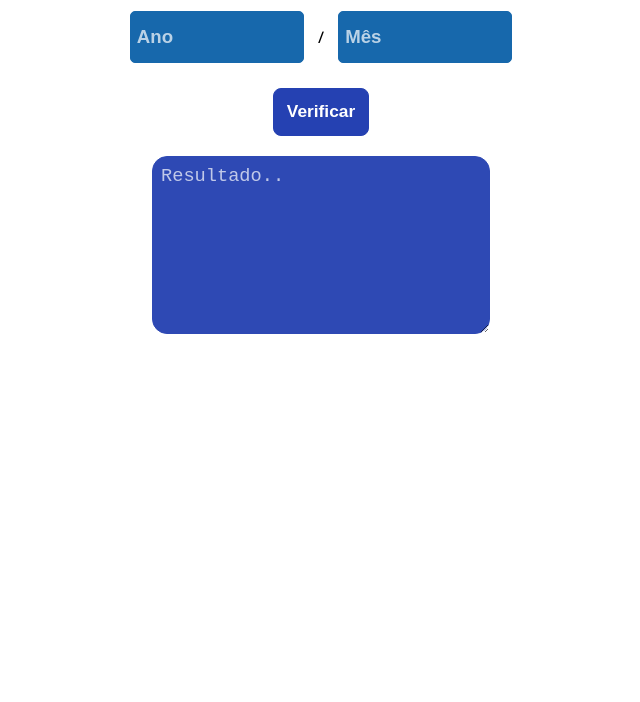
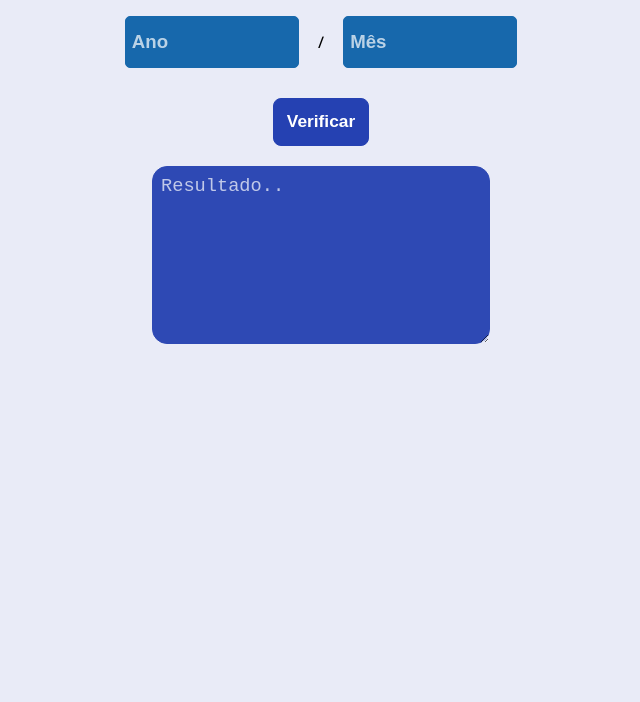
Before and after one commit to devdaniel28/ageChecker, a plain HTML site: page index.html in a window 1280 px wide. Shown: the part 98-800 px from the top of the page, without its empty margins (319-959 px from the left). Drawn offline with nearby package versions, Linux system fonts and the light colour scheme.

Commit message:
Ajuste de layout é cor do site

```diff
--- a/src/style.css
+++ b/src/style.css
@@ -3,6 +3,7 @@
 body {
     margin: 0;
     font-family: "Open Sans", system-ui;
+    background: #e9ebf7;
 }
 
 #titlefromwebsite h1 {
@@ -41,6 +42,7 @@
     font-size: 14pt;
     font-weight: 600;
     padding: 5px 6px;
+    margin: 5px;
 
 }
 
```
Also changed, not shown: index.html (+0 -1 lines).
